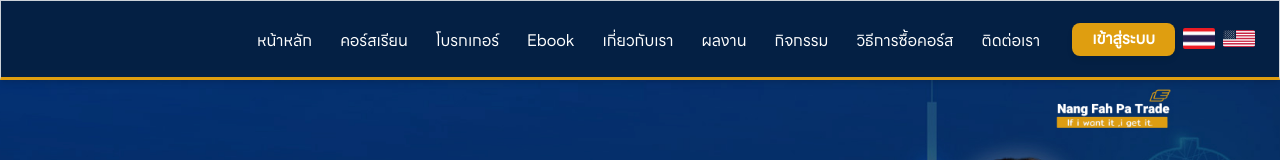
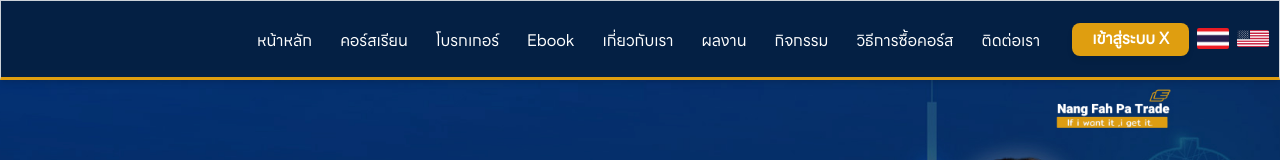
Before and after one commit to devsriwararak/demo-courses-online-dev, a Next.js app: page /en/home in a window 1280 px wide. Shown: the top 160 px of the page. Built offline with nearby package versions, Linux system fonts and the light colour scheme; no server answers.

Commit message:
25-11-2567-v-2

```diff
--- a/app/components/home/header.tsx
+++ b/app/components/home/header.tsx
@@ -180,7 +180,7 @@ export function HeaderHome({ locale }: { locale: string }) {
               <div className="flex rounded-lg gap-2">
                 <div className="w-full">
                   <HeaderButton href="/login" variant="gradient">
-                    เข้าสู่ระบบ
+                    เข้าสู่ระบบ x
                   </HeaderButton>
                 </div>
 
```
